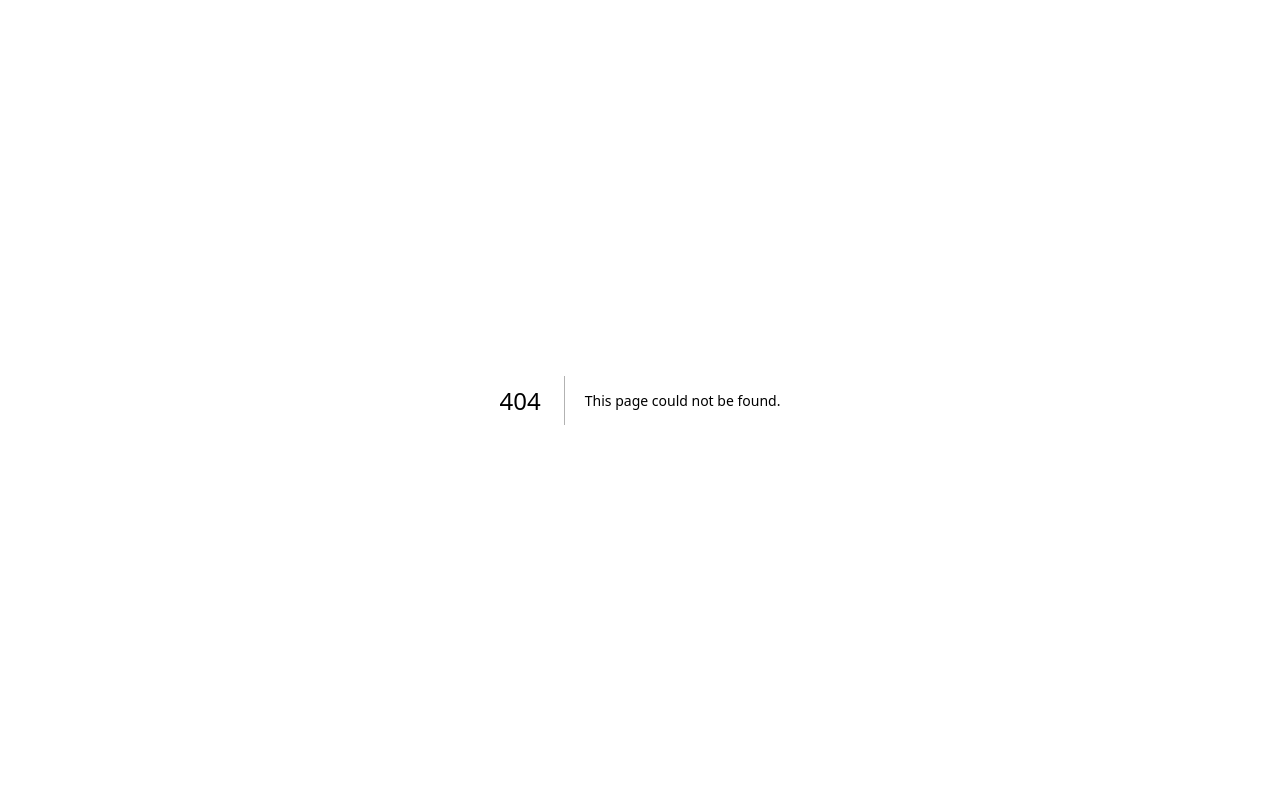
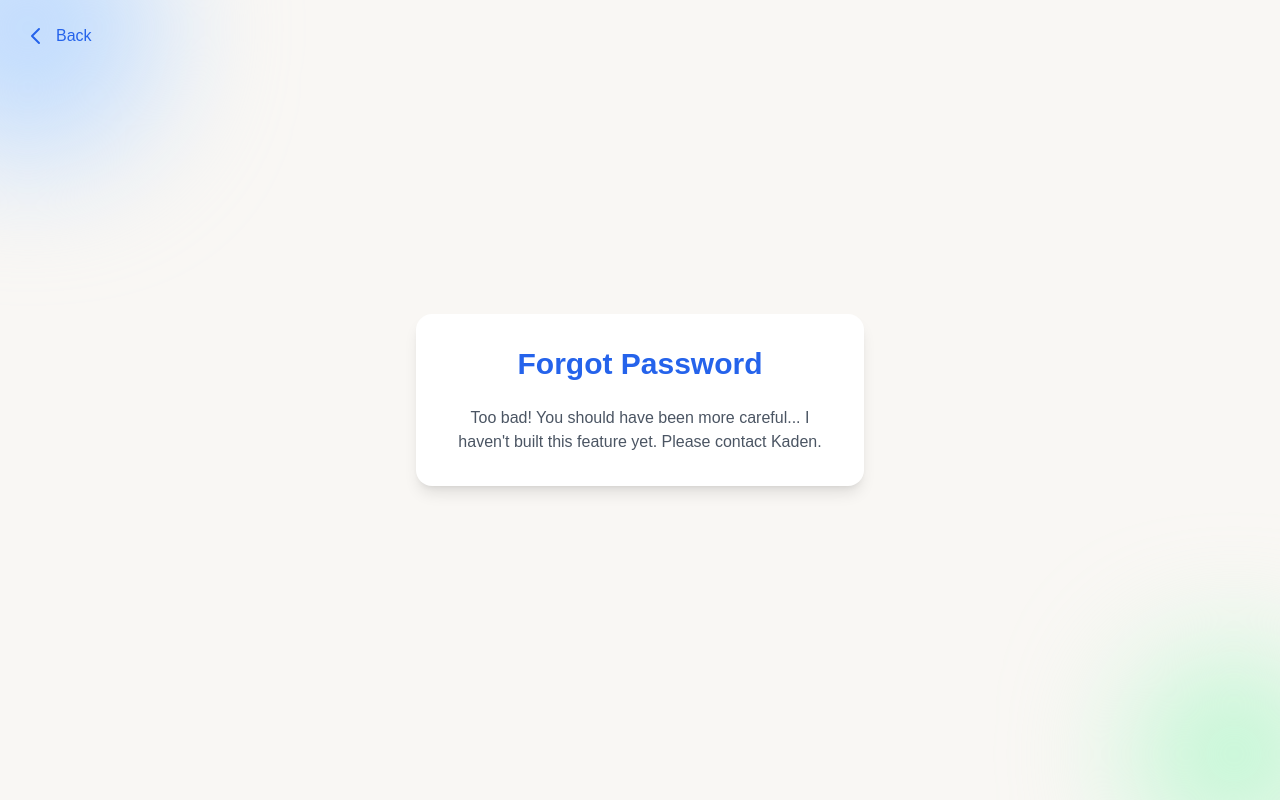
Before and after one commit to kadencas/schedule-prod, a Next.js app: page /account-management/forgot-password in a window 1280 px wide. Before the commit this address had no page. Built offline with nearby package versions, Linux system fonts and the light colour scheme.

Commit message:
about and signin

```diff
--- a/app/about/page.tsx
+++ b/app/about/page.tsx
@@ -23,7 +23,10 @@ export default function About() {
   ];
 
   useEffect(() => {
-    videoRefs.forEach(ref => {
+    if (videoRefs[0].current) {
+      videoRefs[0].current.playbackRate = 1.3;
+    }
+    videoRefs.slice(1).forEach(ref => {
       if (ref.current) {
         ref.current.playbackRate = 1.5;
       }
--- /dev/null
+++ b/app/account-management/forgot-password/page.tsx
@@ -0,0 +1,55 @@
+"use client";
+
+import { motion } from "framer-motion";
+import { useRouter } from "next/navigation";
+
+export default function ForgotPasswordPage() {
+  const router = useRouter();
+
+  return (
+    <div className="relative min-h-screen flex items-center justify-center bg-[#F9F7F4] px-6 overflow-hidden">
+      <motion.button
+        onClick={() => router.back()}
+        className="absolute top-6 left-6 flex items-center space-x-2 text-blue-600 hover:text-blue-800 transition-colors z-20"
+        whileHover={{ scale: 1.1 }}
+        whileTap={{ scale: 0.95 }}
+      >
+        <svg
+          xmlns="http://www.w3.org/2000/svg"
+          className="h-6 w-6"
+          fill="none"
+          viewBox="0 0 24 24"
+          stroke="currentColor"
+        >
+          <path strokeLinecap="round" strokeLinejoin="round" strokeWidth={2} d="M15 19l-7-7 7-7" />
+        </svg>
+        <span>Back</span>
+      </motion.button>
+      <motion.div
+        className="absolute w-64 h-64 bg-blue-200 rounded-full filter blur-3xl"
+        style={{ top: "-100px", left: "-100px", zIndex: 0 }}
+        animate={{ scale: [1, 1.2, 1] }}
+        transition={{ duration: 5, repeat: Infinity, ease: "easeInOut" }}
+      />
+      <motion.div
+        className="absolute w-48 h-48 bg-green-200 rounded-full filter blur-3xl"
+        style={{ bottom: "-50px", right: "-50px", zIndex: 0 }}
+        animate={{ scale: [1, 1.1, 1] }}
+        transition={{ duration: 6, repeat: Infinity, ease: "easeInOut" }}
+      />
+      <motion.div
+        className="bg-white rounded-2xl shadow-lg p-8 w-full max-w-md z-10"
+        initial={{ opacity: 0, y: 50 }}
+        animate={{ opacity: 1, y: 0 }}
+        transition={{ duration: 0.8, ease: "easeOut" }}
+      >
+        <h1 className="text-3xl font-bold mb-6 text-center text-blue-600">
+          Forgot Password
+        </h1>
+        <p className="text-center text-gray-600">
+          Too bad! You should have been more careful... I haven't built this feature yet. Please contact Kaden.
+        </p>
+      </motion.div>
+    </div>
+  );
+}
--- a/app/account-management/signin/page.tsx
+++ b/app/account-management/signin/page.tsx
@@ -88,6 +88,11 @@ export default function SignInPage() {
             whileFocus={{ scale: 1.02 }}
             transition={{ duration: 0.3 }}
           />
+          <div className="text-right">
+            <Link href="/account-management/forgot-password" className="text-blue-600 hover:underline text-sm">
+              Forgot password?
+            </Link>
+          </div>
           <motion.button
             type="submit"
             className="bg-blue-600 text-white py-2 rounded-full hover:bg-blue-700 transition-colors"
@@ -97,21 +102,6 @@ export default function SignInPage() {
             Sign In
           </motion.button>
         </form>
-        <p className="mt-6 text-center">
-          Don't have an account?
-        </p>
-
-        <p className="mt-6 text-center">
-          <Link href="/signup" className="text-green-600 hover:underline">
-            Start an orginization
-          </Link>
-          </p>
-
-          <p className="mt-6 text-center">
-          <Link href="/signup" className="text-blue-600 hover:underline">
-            Join an existing orginization
-          </Link>
-          </p>
       </motion.div>
     </div>
   );
```
